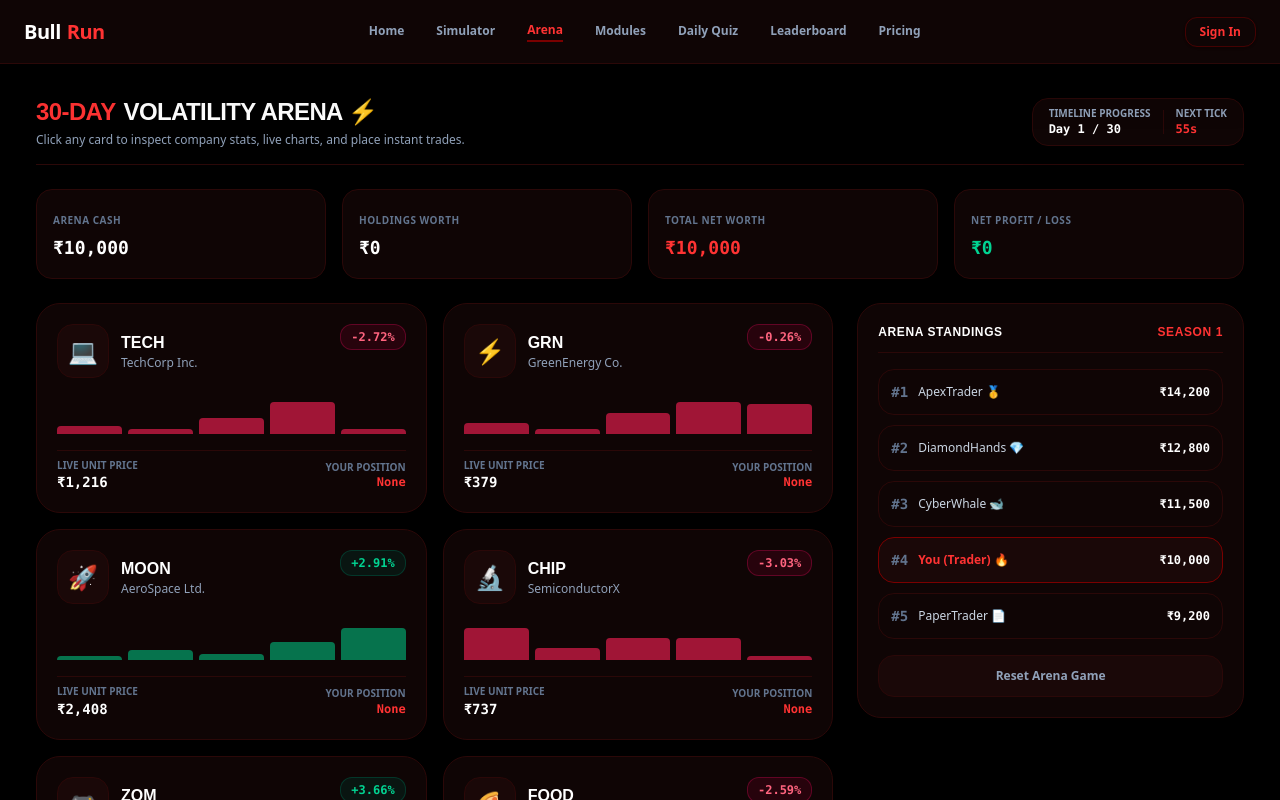
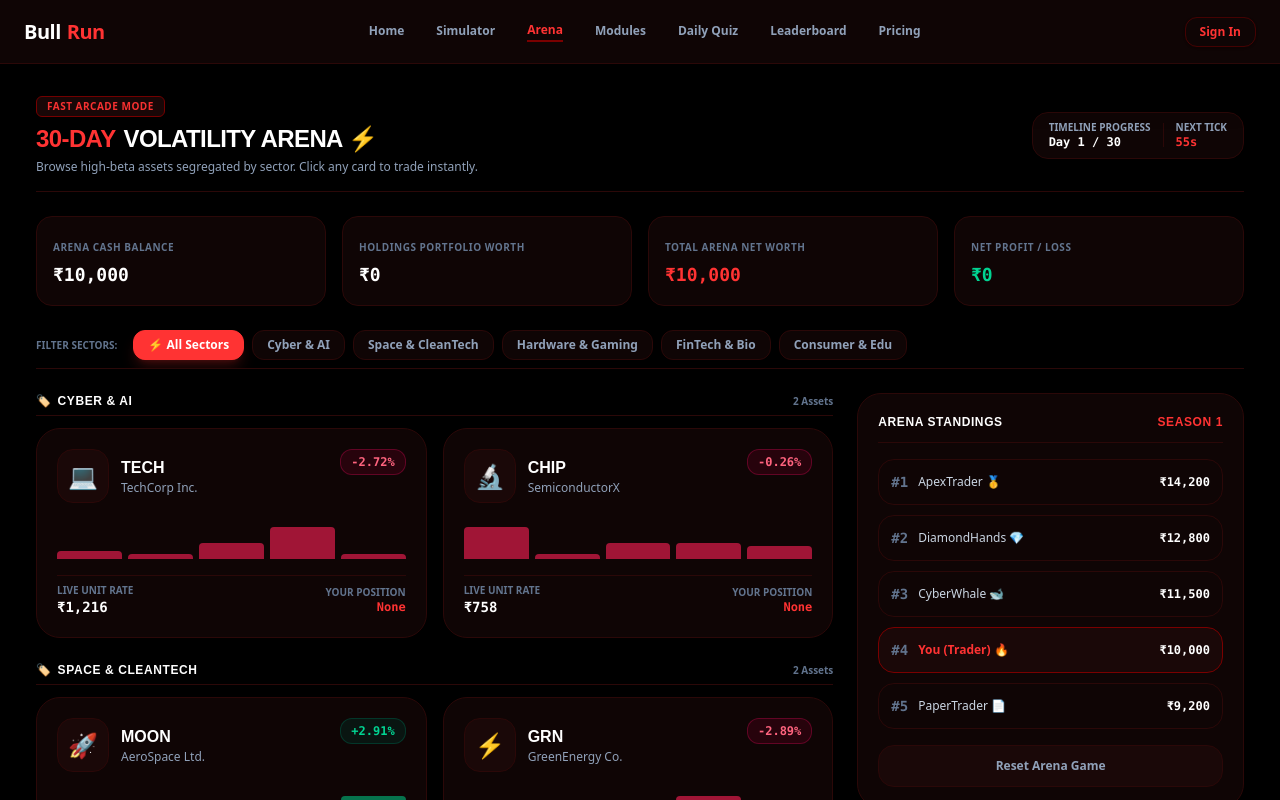
Before and after one commit to Chipkar879/stockbazaar, a Next.js app: page /arena in a window 1280 px wide. Shown: the top 800 px of the page. Built offline with nearby package versions, Linux system fonts and the light colour scheme; no server answers.

Commit message:
A new UI for arena

```diff
--- a/app/arena/page.js
+++ b/app/arena/page.js
@@ -79,18 +79,29 @@ export default function ArenaPage() {
   const [gameOver, setGameOver] = useState(false);
   const [selectedStockModal, setSelectedStockModal] = useState(null);
   const [tradeQty, setTradeQty] = useState(1);
+  const [selectedSectorFilter, setSelectedSectorFilter] = useState('ALL');
+  const [streakCount, setStreakCount] = useState(0);
 
   const [gameStocks, setGameStocks] = useState([
-    { sym: 'TECH', name: 'TechCorp Inc.', price: 1250, prevClose: 1250, changePct: '0.00%', icon: '💻', sector: 'Cybernetics', desc: 'Next-gen AI neural chip developer expanding across global markets.', history: [1200, 1220, 1210, 1230, 1250] },
-    { sym: 'GRN', name: 'GreenEnergy Co.', price: 380, prevClose: 380, changePct: '0.00%', icon: '⚡', sector: 'Clean Tech', desc: 'Harnessing fusion solar power plants for zero-emission energy.', history: [360, 370, 365, 375, 380] },
-    { sym: 'MOON', name: 'AeroSpace Ltd.', price: 2340, prevClose: 2340, changePct: '0.00%', icon: '🚀', sector: 'Space Infra', desc: 'Building asteroid mining shuttles and lunar orbital stations.', history: [2200, 2250, 2300, 2280, 2340] },
-    { sym: 'CHIP', name: 'SemiconductorX', price: 760, prevClose: 760, changePct: '0.00%', icon: '🔬', sector: 'Hardware', desc: 'Manufacturing 1nm micro-quantum processors for autonomous tech.', history: [780, 770, 750, 760, 760] },
-    { sym: 'ZOM', name: 'ZombieGames', price: 710, prevClose: 710, changePct: '0.00%', icon: '🎮', sector: 'Gaming & VR', desc: 'Creators of the world’s biggest full-immersion metaverse MMO.', history: [690, 700, 720, 705, 710] },
-    { sym: 'FOOD', name: 'FoodieHub', price: 425, prevClose: 425, changePct: '0.00%', icon: '🍕', sector: 'Consumer', desc: 'Autonomous drone food delivery service operating in 100+ cities.', history: [400, 410, 415, 420, 425] },
-    { sym: 'BANK', name: 'DigitalBank Ltd.', price: 1860, prevClose: 1860, changePct: '0.00%', icon: '🏦', sector: 'FinTech', desc: 'Decentralized instant payment settlement network for Gen-Z.', history: [1800, 1820, 1840, 1850, 1860] },
-    { sym: 'EDU', name: 'EduTech Corp.', price: 312, prevClose: 312, changePct: '0.00%', icon: '🎓', sector: 'EdTech', desc: 'AI tutors customizing learning pathways for millions of students.', history: [300, 305, 310, 308, 312] },
-    { sym: 'SPORT', name: 'SportXcel', price: 584, prevClose: 584, changePct: '0.00%', icon: '🏆', sector: 'Athletics', desc: 'Smart athletic gear tracking biomechanics and performance live.', history: [560, 570, 575, 580, 584] },
-    { sym: 'PHARMA', name: 'PharmaCorp', price: 1120, prevClose: 1120, changePct: '0.00%', icon: '🧪', sector: 'Biotech', desc: 'Pioneering gene-editing therapies and nanobot health diagnostics.', history: [1100, 1110, 1105, 1115, 1120] },
+    // SECTOR 1: CYBER & AI
+    { sym: 'TECH', name: 'TechCorp Inc.', price: 1250, prevClose: 1250, changePct: '0.00%', icon: '💻', sector: 'Cyber & AI', desc: 'Next-gen AI neural chip developer expanding across global markets.', history: [1200, 1220, 1210, 1230, 1250] },
+    { sym: 'CHIP', name: 'SemiconductorX', price: 760, prevClose: 760, changePct: '0.00%', icon: '🔬', sector: 'Cyber & AI', desc: 'Manufacturing 1nm micro-quantum processors for autonomous tech.', history: [780, 770, 750, 760, 760] },
+
+    // SECTOR 2: SPACE & CLEAN TECH
+    { sym: 'MOON', name: 'AeroSpace Ltd.', price: 2340, prevClose: 2340, changePct: '0.00%', icon: '🚀', sector: 'Space & CleanTech', desc: 'Building asteroid mining shuttles and lunar orbital stations.', history: [2200, 2250, 2300, 2280, 2340] },
+    { sym: 'GRN', name: 'GreenEnergy Co.', price: 380, prevClose: 380, changePct: '0.00%', icon: '⚡', sector: 'Space & CleanTech', desc: 'Harnessing fusion solar power plants for zero-emission energy.', history: [360, 370, 365, 375, 380] },
+
+    // SECTOR 3: HARDWARE & GAMING
+    { sym: 'ZOM', name: 'ZombieGames', price: 710, prevClose: 710, changePct: '0.00%', icon: '🎮', sector: 'Hardware & Gaming', desc: 'Creators of the world’s biggest full-immersion metaverse MMO.', history: [690, 700, 720, 705, 710] },
+    { sym: 'SPORT', name: 'SportXcel', price: 584, prevClose: 584, changePct: '0.00%', icon: '🏆', sector: 'Hardware & Gaming', desc: 'Smart athletic gear tracking biomechanics and performance live.', history: [560, 570, 575, 580, 584] },
+
+    // SECTOR 4: FINTECH & BIO
+    { sym: 'BANK', name: 'DigitalBank Ltd.', price: 1860, prevClose: 1860, changePct: '0.00%', icon: '🏦', sector: 'FinTech & Bio', desc: 'Decentralized instant payment settlement network for Gen-Z.', history: [1800, 1820, 1840, 1850, 1860] },
+    { sym: 'PHARMA', name: 'PharmaCorp', price: 1120, prevClose: 1120, changePct: '0.00%', icon: '🧪', sector: 'FinTech & Bio', desc: 'Pioneering gene-editing therapies and nanobot health diagnostics.', history: [1100, 1110, 1105, 1115, 1120] },
+
+    // SECTOR 5: CONSUMER & EDU
+    { sym: 'FOOD', name: 'FoodieHub', price: 425, prevClose: 425, changePct: '0.00%', icon: '🍕', sector: 'Consumer & Edu', desc: 'Autonomous drone food delivery service operating in 100+ cities.', history: [400, 410, 415, 420, 425] },
+    { sym: 'EDU', name: 'EduTech Corp.', price: 312, prevClose: 312, changePct: '0.00%', icon: '🎓', sector: 'Consumer & Edu', desc: 'AI tutors customizing learning pathways for millions of students.', history: [300, 305, 310, 308, 312] }
   ]);
 
   const FAKE_LB = [
@@ -191,6 +202,7 @@ export default function ArenaPage() {
         }
         return { ...prev, [sym]: { sym, shares: qty, avgPrice: targetStock.price } };
       });
+      setStreakCount(s => s + 1);
     } else {
       const existing = gameHoldings[sym];
       if (!existing || existing.shares < qty) {
@@ -206,6 +218,7 @@ export default function ArenaPage() {
         }
         return { ...prev, [sym]: { ...prev[sym], shares: prev[sym].shares - qty } };
       });
+      setStreakCount(s => s + 1);
     }
   };
 
@@ -217,6 +230,7 @@ export default function ArenaPage() {
     setGameOver(false);
     setActiveEvent(null);
     setSelectedStockModal(null);
+    setStreakCount(0);
   };
 
   const currentTotalGameVal = gameBalance + getGameHoldingsValue();
@@ -225,6 +239,12 @@ export default function ArenaPage() {
 
   const activeModalStockData = gameStocks.find(s => s.sym === selectedStockModal);
   const activeModalHolding = activeModalStockData ? gameHoldings[activeModalStockData.sym] : null;
+
+  // Sector filtering logic
+  const SECTOR_LIST = ['ALL', 'Cyber & AI', 'Space & CleanTech', 'Hardware & Gaming', 'FinTech & Bio', 'Consumer & Edu'];
+  const filteredGameStocks = selectedSectorFilter === 'ALL'
+    ? gameStocks
+    : gameStocks.filter(st => st.sector === selectedSectorFilter);
 
   return (
     <main className="min-h-screen bg-black text-slate-100 antialiased font-sans relative max-w-full overflow-x-hidden pt-20 pb-16">
@@ -235,10 +255,20 @@ export default function ArenaPage() {
         {/* HEADER BAR */}
         <div className="flex flex-col md:flex-row md:justify-between md:items-center gap-4 border-b border-[#2b0808] pb-4">
           <div>
-            <h1 className="text-2xl font-black tracking-tight text-white flex items-center gap-2">
+            <div className="flex items-center gap-2">
+              <span className="text-[10px] font-black uppercase tracking-wider bg-[#1a0808] border border-[#7a0000] text-[#ff3333] px-2.5 py-0.5 rounded-md">
+                Fast Arcade Mode
+              </span>
+              {streakCount > 0 && (
+                <span className="text-[10px] font-black uppercase tracking-wider bg-amber-950/60 border border-amber-500/40 text-amber-400 px-2.5 py-0.5 rounded-md animate-pulse">
+                  🔥 Trade Combo: {streakCount}x
+                </span>
+              )}
+            </div>
+            <h1 className="text-2xl font-black tracking-tight text-white mt-1.5 flex items-center gap-2">
               <span className="text-[#ff3333]">30-DAY</span> VOLATILITY ARENA ⚡
             </h1>
-            <p className="text-slate-400 text-xs mt-1 font-medium">Click any card to inspect company stats, live charts, and place instant trades.</p>
+            <p className="text-slate-400 text-xs mt-1 font-medium">Browse high-beta assets segregated by sector. Click any card to trade instantly.</p>
           </div>
 
           <div className="flex items-center gap-3 bg-[#0f0505] border border-[#2b0808] px-4 py-2 rounded-2xl shadow-xl w-fit">
@@ -264,15 +294,15 @@ export default function ArenaPage() {
         {/* METRICS DASHBOARD */}
         <div className="grid grid-cols-2 lg:grid-cols-4 gap-4">
           <div className="bg-[#0f0505] border border-[#2b0808] rounded-2xl p-4 shadow-xl">
-            <span className="text-[10px] font-black tracking-wider text-slate-500 uppercase">Arena Cash</span>
+            <span className="text-[10px] font-black tracking-wider text-slate-500 uppercase">Arena Cash Balance</span>
             <div className="text-lg font-black mt-1 font-mono text-white">₹{gameBalance.toLocaleString('en-IN')}</div>
           </div>
           <div className="bg-[#0f0505] border border-[#2b0808] rounded-2xl p-4 shadow-xl">
-            <span className="text-[10px] font-black tracking-wider text-slate-500 uppercase">Holdings Worth</span>
+            <span className="text-[10px] font-black tracking-wider text-slate-500 uppercase">Holdings Portfolio Worth</span>
             <div className="text-lg font-black mt-1 font-mono text-white">₹{getGameHoldingsValue().toLocaleString('en-IN')}</div>
           </div>
           <div className="bg-[#0f0505] border border-[#2b0808] rounded-2xl p-4 shadow-xl">
-            <span className="text-[10px] font-black tracking-wider text-slate-500 uppercase">Total Net Worth</span>
+            <span className="text-[10px] font-black tracking-wider text-slate-500 uppercase">Total Arena Net Worth</span>
             <div className="text-lg font-black mt-1 font-mono text-[#ff3333]">₹{currentTotalGameVal.toLocaleString('en-IN')}</div>
           </div>
           <div className="bg-[#0f0505] border border-[#2b0808] rounded-2xl p-4 shadow-xl">
@@ -283,12 +313,40 @@ export default function ArenaPage() {
           </div>
         </div>
 
+        {/* SECTOR FILTER TABS */}
+        <div className="flex items-center gap-2 overflow-x-auto pb-2 scrollbar-none border-b border-[#2b0808]">
+          <span className="text-[10px] font-black uppercase text-slate-500 mr-2 whitespace-nowrap">Filter Sectors:</span>
+          {SECTOR_LIST.map(sec => (
+            <button
+              key={sec}
+              onClick={() => setSelectedSectorFilter(sec)}
+              className={`px-3.5 py-1.5 rounded-xl text-xs font-bold whitespace-nowrap transition-all border ${selectedSectorFilter === sec ? 'bg-[#ff3333] text-white border-[#ff3333] shadow-lg shadow-[#ff3333]/20' : 'bg-[#0f0505] border-[#2b0808] text-slate-400 hover:text-white hover:bg-[#1a0808]'}`}
+            >
+              {sec === 'ALL' ? '⚡ All Sectors' : sec}
+            </button>
+          ))}
+        </div>
+
         {/* MAIN LAYOUT: CARDS GRID + LEADERBOARD */}
         <div className="grid grid-cols-1 lg:grid-cols-3 gap-6">
 
-          {/* CARDS GRID */}
-          <div className="lg:col-span-2 grid grid-cols-1 sm:grid-cols-2 gap-4">
-            {gameStocks.map(st => {
+          {/* CARDS GRID BY SECTOR */}
+          <div className="lg:col-span-2 space-y-6">
+            {SECTOR_LIST.filter(s => selectedSectorFilter === 'ALL' ? s !== 'ALL' : s === selectedSectorFilter).map(secName => {
+              const sectorStocks = filteredGameStocks.filter(st => st.sector === secName);
+              if (sectorStocks.length === 0) return null;
+
+              return (
+                <div key={secName} className="space-y-3">
+                  <div className="flex items-center justify-between border-b border-[#2b0808] pb-1.5">
+                    <h2 className="text-xs font-black uppercase tracking-wider text-[#ff3333] flex items-center gap-1.5">
+                      <span>🏷️</span> {secName}
+                    </h2>
+                    <span className="text-[10px] text-slate-500 font-bold">{sectorStocks.length} Assets</span>
+                  </div>
+
+                  <div className="grid grid-cols-1 sm:grid-cols-2 gap-4">
+                    {sectorStocks.map(st => {
                       const hold = gameHoldings[st.sym];
                       const isUp = !st.changePct.startsWith('-');
 
@@ -334,7 +392,7 @@ export default function ArenaPage() {
 
                           <div className="flex justify-between items-center pt-2 border-t border-[#2b0808] text-xs">
                             <div>
-                      <span className="text-[10px] text-slate-500 uppercase font-black block">Live Unit Price</span>
+                              <span className="text-[10px] text-slate-500 uppercase font-black block">Live Unit Rate</span>
                               <span className="font-mono font-black text-white text-sm">₹{st.price.toLocaleString('en-IN')}</span>
                             </div>
                             <div className="text-right">
@@ -343,6 +401,10 @@ export default function ArenaPage() {
                                 {hold ? `${hold.shares} Units` : 'None'}
                               </span>
                             </div>
+                          </div>
+                        </div>
+                      );
+                    })}
                   </div>
                 </div>
               );
```
Lines whose indentation alone changed are shown as unchanged.
